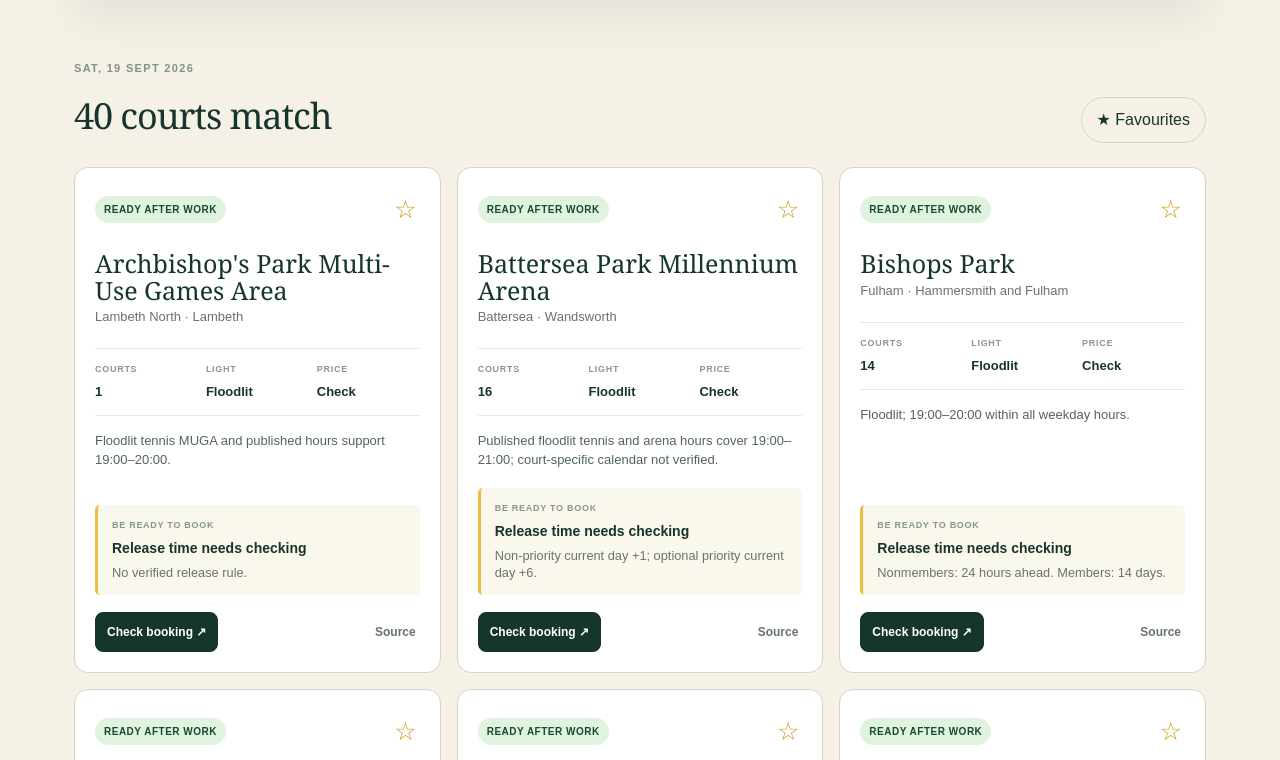
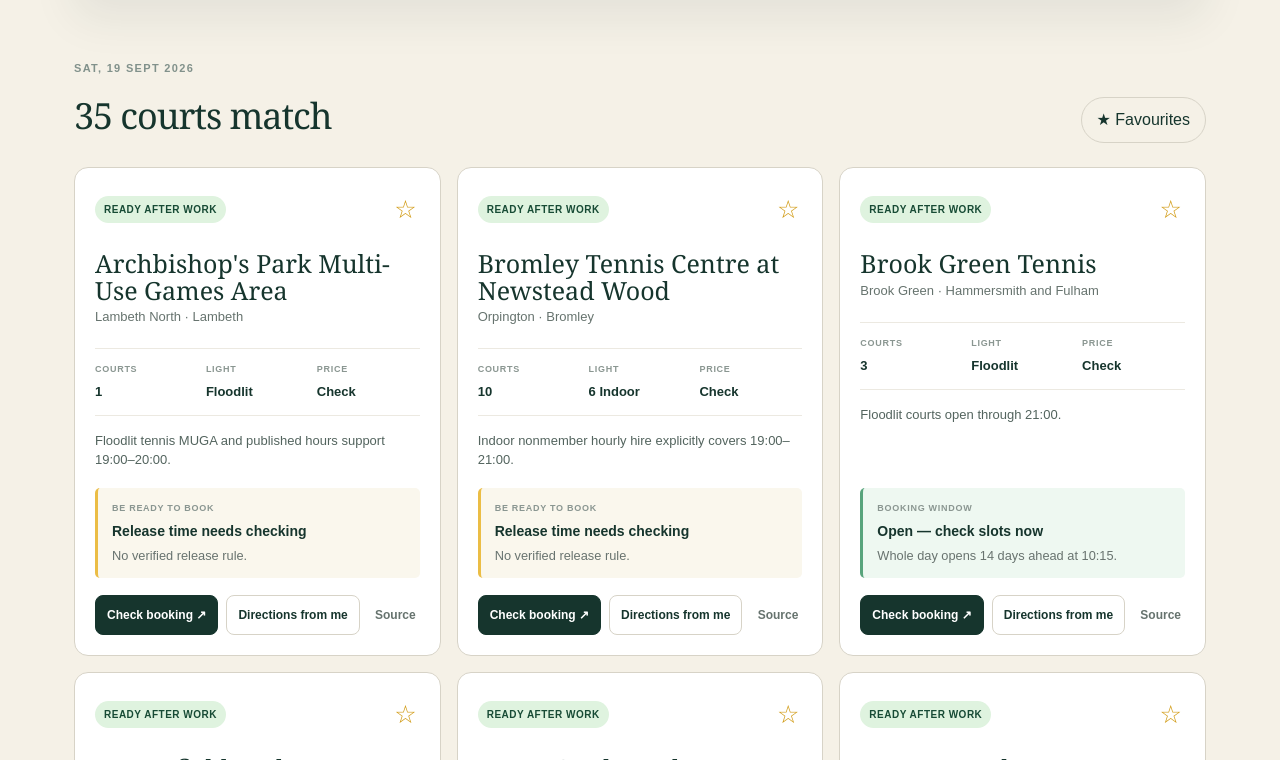
Before and after one commit to twan3617/london-booking-site, a Next.js app: page / in a window 1280 px wide. Shown: the part 620-1380 px from the top of the page. Built offline with nearby package versions, Linux system fonts and the light colour scheme.

Commit message:
feat: filter courts by booking window

```diff
--- a/app/booking.ts
+++ b/app/booking.ts
@@ -85,6 +85,23 @@
   return { date, time: venue.release_time, open: londonNow(now) >= `${date}T${venue.release_time}` };
 }
 
+export function withinBookingWindow(venue: Venue, playDate: string, today = londonNow(new Date()).slice(0, 10)): boolean {
+  if (!playDate || venue.advance_days == null) return true;
+  const daysAhead = (Date.parse(`${playDate}T00:00:00Z`) - Date.parse(`${today}T00:00:00Z`)) / 86_400_000;
+  return daysAhead <= venue.advance_days;
+}
+
+function venueDestination(venue: Venue): string {
+  return [venue.name, venue.area, venue.borough, 'London', 'UK'].filter(Boolean).join(', ');
+}
+
+export function directionsUrl(venue: Venue): string {
+  const url = new URL('https://www.google.com/maps/dir/');
+  url.searchParams.set('api', '1');
+  url.searchParams.set('destination', venueDestination(venue));
+  return url.toString();
+}
+
 function icsEscape(value: string): string {
   return value.replace(/\\/g, '\\\\').replace(/\n/g, '\\n').replace(/,/g, '\\,').replace(/;/g, '\\;');
 }
--- a/app/page.tsx
+++ b/app/page.tsx
@@ -2,7 +2,7 @@
 
 import { useEffect, useMemo, useState } from 'react';
 import catalogue from '../data/venues.json';
-import { calendarText, matchesVenue, releaseDetails, relevantHourlyPrice, type Filters, type Mode, type Venue } from './booking';
+import { calendarText, directionsUrl, matchesVenue, releaseDetails, relevantHourlyPrice, withinBookingWindow, type Filters, type Mode, type Venue } from './booking';
 
 const venues = catalogue.venues as Venue[];
 const boroughs = [...new Set(venues.map((venue) => venue.borough))].sort();
@@ -44,9 +44,9 @@
   const results = useMemo(() => {
     const filters: Filters = { mode, borough, query, facility, status: mode === 'weekend' ? 'all' : status, maxPrice: maxPrice === '' ? null : Number(maxPrice) };
     return venues
-      .filter((venue) => matchesVenue(venue, filters) && (!favouritesOnly || favourites.includes(venue.id)))
+      .filter((venue) => matchesVenue(venue, filters) && withinBookingWindow(venue, playDate) && (!favouritesOnly || favourites.includes(venue.id)))
       .sort((a, b) => Number(favourites.includes(b.id)) - Number(favourites.includes(a.id)) || ['suitable', 'seasonal', 'unknown', 'unsuitable'].indexOf(a.evening_assessment) - ['suitable', 'seasonal', 'unknown', 'unsuitable'].indexOf(b.evening_assessment) || a.name.localeCompare(b.name));
-  }, [mode, borough, query, facility, status, maxPrice, favourites, favouritesOnly]);
+  }, [mode, playDate, borough, query, facility, status, maxPrice, favourites, favouritesOnly]);
 
   function toggleFavourite(id: string) {
     const next = favourites.includes(id) ? favourites.filter((item) => item !== id) : [...favourites, id];
@@ -99,7 +99,7 @@
           <div className="facts"><div><span>COURTS</span><strong>{venue.courts_total ?? '—'}</strong></div><div><span>LIGHT</span><strong>{venue.indoor_courts ? `${venue.indoor_courts} indoor` : venue.lighting}</strong></div><div><span>PRICE</span><strong>{price === null ? 'Check' : `£${price}/hr`}</strong></div></div>
           <p className="suitability">{mode === 'after-work' ? venue.evening_notes : venue.weekend_notes ?? venue.hours_text ?? 'Weekend court hours need checking.'}</p>
           <div className={`release ${release?.open ? 'open' : ''}`}><span>{release?.open ? 'BOOKING WINDOW' : 'BE READY TO BOOK'}</span><strong>{release ? (release.open ? 'Open — check slots now' : `${prettyDate(release.date)} · ${release.time}`) : 'Release time needs checking'}</strong><small>{venue.release_rule ?? 'No verified release rule.'}</small></div>
-          <div className="actions">{bookingUrl && <a className="book" href={bookingUrl} target="_blank" rel="noreferrer">Check booking ↗</a>}{release && !release.open && <button onClick={() => downloadReminder(venue)}>Add reminder</button>}<a className="source" href={venue.sources[0]?.url} target="_blank" rel="noreferrer">Source</a></div>
+          <div className="actions">{bookingUrl && <a className="book" href={bookingUrl} target="_blank" rel="noreferrer">Check booking ↗</a>}<a href={directionsUrl(venue)} target="_blank" rel="noreferrer">Directions from me</a>{release && !release.open && <button onClick={() => downloadReminder(venue)}>Add reminder</button>}<a className="source" href={venue.sources[0]?.url} target="_blank" rel="noreferrer">Source</a></div>
         </article>;
       })}</div>
       {!results.length && <div className="empty"><h3>No matching courts</h3><p>Try showing every status or removing a price cap.</p></div>}
```
Also changed, not shown: 1 other file (tests, documents, lock files or other folders).
